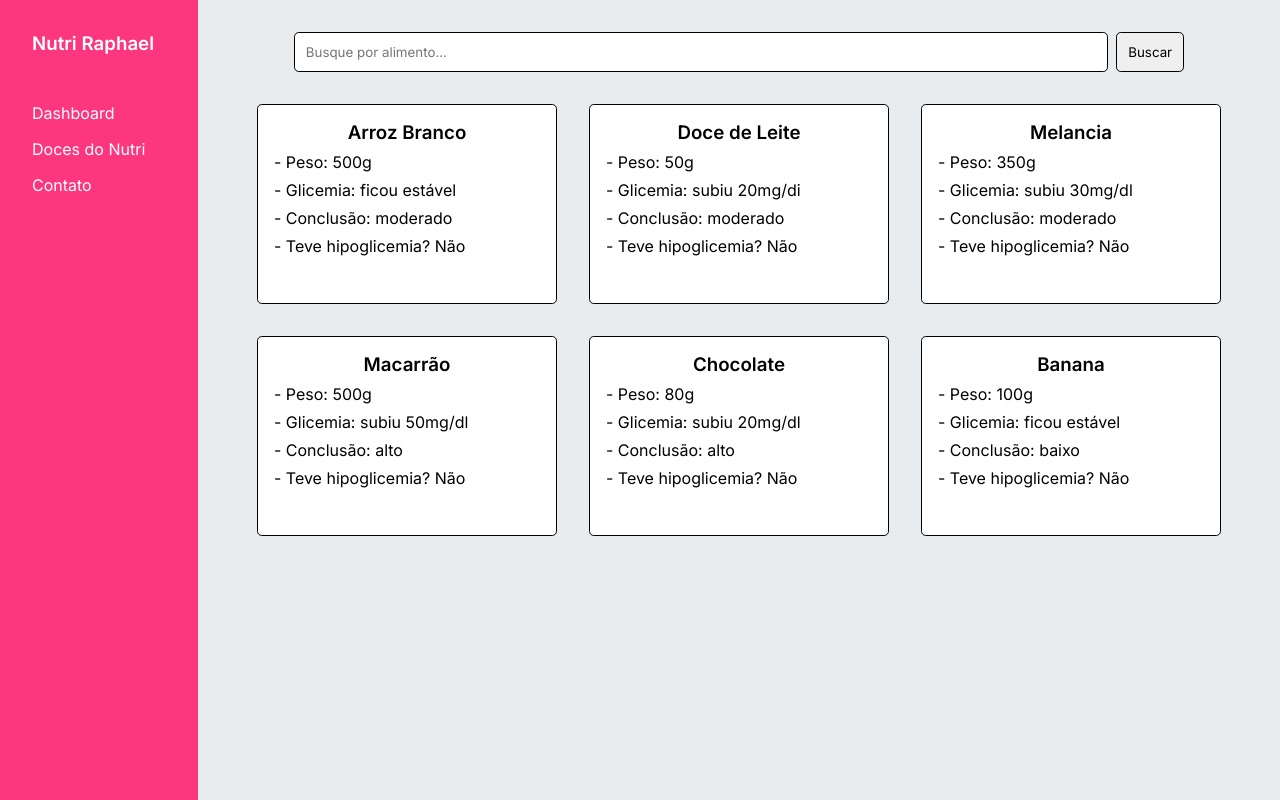
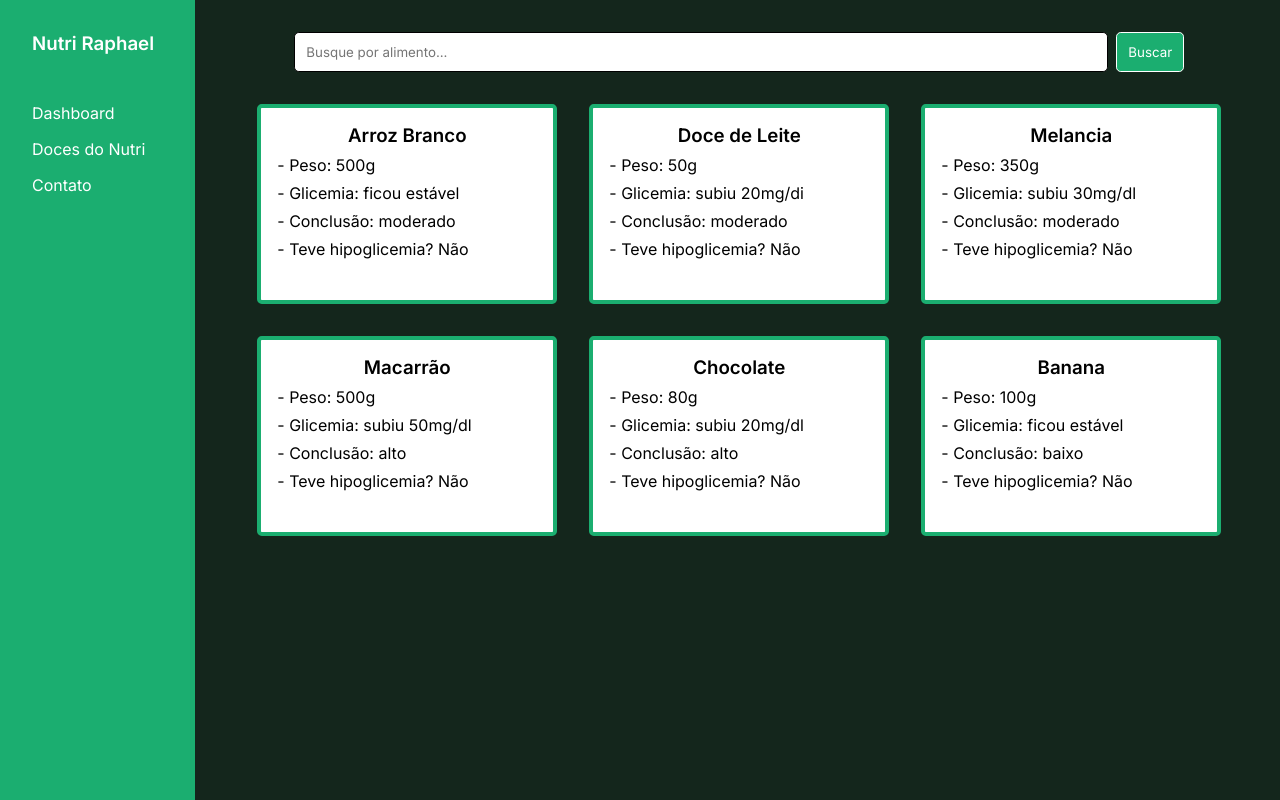
Before and after one commit to meiraa13/nutri_rp_ffb, a React (Vite) app: page / in a window 1280 px wide. Built offline with nearby package versions, Linux system fonts and the light colour scheme.

Commit message:
feat:change app colors

```diff
--- a/src/components/Aside/styles.scss
+++ b/src/components/Aside/styles.scss
@@ -1,6 +1,6 @@
 
 aside {
-    background-color: var(--color-primary);
+    background-color: var(--color-1);
     padding: 2rem;
     width: 14rem;
     height: 100vh;
@@ -8,6 +8,7 @@ aside {
     flex-direction: column;
     gap: 3rem;
     color: white;
+    border-right: 4px solid var(--color-3);
 
     ul {
         display: flex;
--- a/src/components/Cards/styles.scss
+++ b/src/components/Cards/styles.scss
@@ -14,7 +14,7 @@
         height: 200px;
         width: 300px;
         border-radius: 0.3rem;
-        border: 1px solid;
+        border: 4px solid var(--color-1);
         background-color: white;
 
         h3 {
--- a/src/components/Dashboard/styles.scss
+++ b/src/components/Dashboard/styles.scss
@@ -20,6 +20,8 @@
             padding: 0.7rem;
             border-radius: 0.3rem;
             border: 1px solid;
+            background-color: var(--color-1);
+            color: white;
         }
     }
 }
--- a/src/globalStyles.scss
+++ b/src/globalStyles.scss
@@ -17,18 +17,19 @@ button {
 
 
 :root {
-    --color-primary: #fd377e;
-    --color-primary-2: #e34981;
-    --color-secondary: #03b898;
-
-    --grey-1: #f8f9fa;
-    --grey-2: #e9ecef;
-    --grey-3: #868e96;
-    --grey-4: #212529;
+    --color-1: #1BAE70;
+    --color-2: #06752E;
+    --color-3: #14261C;
+    --color-4: #4e5652;
+    --color-5: #4B4F58;
+    --color-6: #f4f6f4;
+    --color-7: #f6f7f8;
+    --color-black: #000000;
+    --color-white: #FFFFFF;
 }
 
 body {
-    background-color: var(--grey-2);
+    background-color: var(--color-3);
 }
 
 
```
